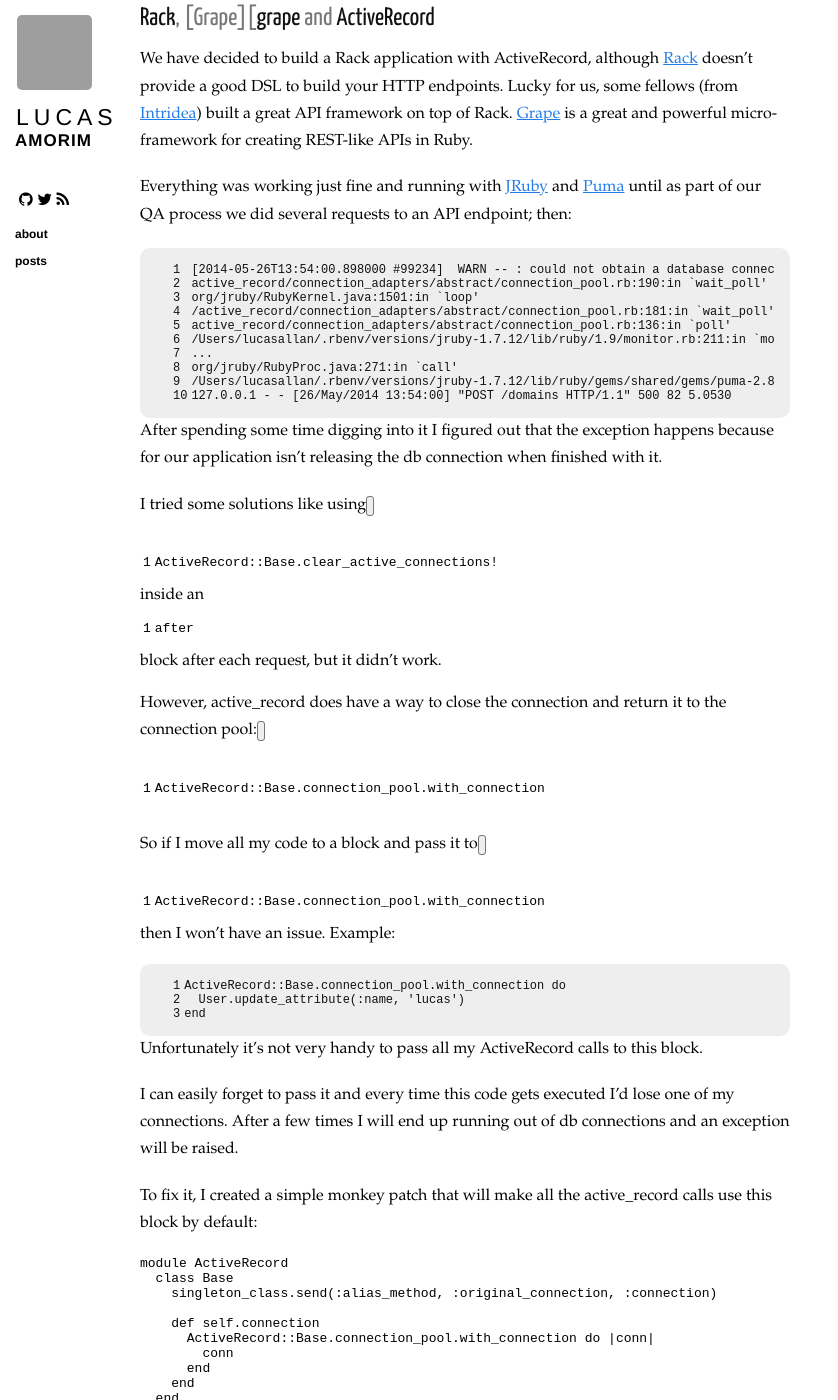
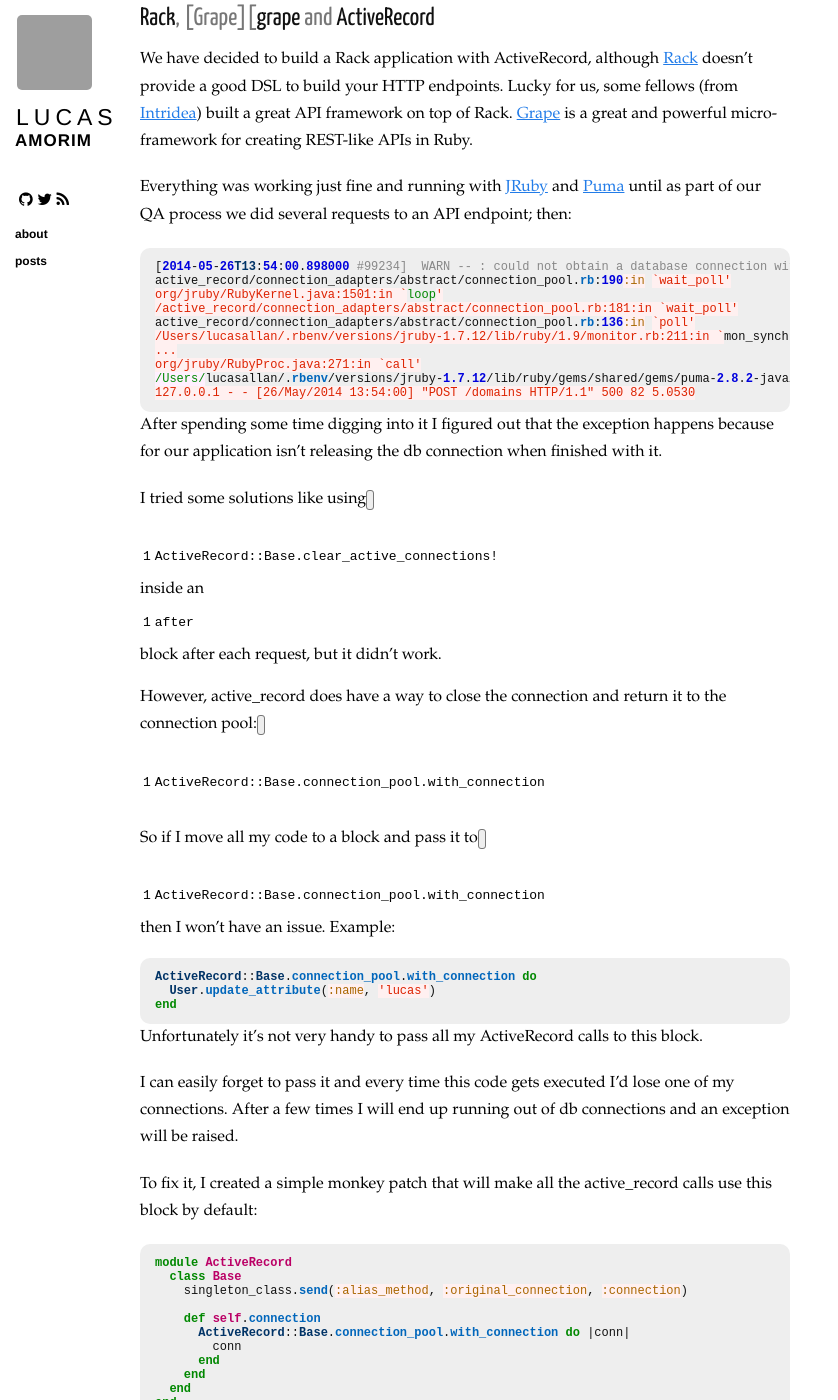
Before and after one commit to lucasallan/sh286.github.io, a Jekyll site: the page built from _posts/2014-05-26-fixing-concurrency-issues-with-active-record-in-a-rack-application.markdown, in a window 1280 px wide and 1400 px high, scrolled down 446 px. Shown: the whole window, without its empty margins (0-838 px from the left). Built offline with Jekyll 4.4.1, drawn with Linux system fonts in a browser that asks for light colours; nearby versions of some CDN libraries; Markdown is read by kramdown in place of the engine named in the settings; comment, search, counter and statistics services are not loaded; some of the changed text lies outside the part shown; grey boxes are pictures that could not be loaded.

Commit message:
highlight code snippets

````diff
--- a/_posts/2014-05-26-fixing-concurrency-issues-with-active-record-in-a-rack-application.markdown
+++ b/_posts/2014-05-26-fixing-concurrency-issues-with-active-record-in-a-rack-application.markdown
@@ -22,7 +22,7 @@
 
 Everything was working just fine and running with [JRuby][jruby] and [Puma][puma] until as part of our QA process we did several requests to an API endpoint; then:
 
-```
+{% highlight ruby %}
 [2014-05-26T13:54:00.898000 #99234]  WARN -- : could not obtain a database connection within 5.000 seconds (waited 5.001 seconds)
 active_record/connection_adapters/abstract/connection_pool.rb:190:in `wait_poll'
 org/jruby/RubyKernel.java:1501:in `loop'
@@ -33,7 +33,7 @@
 org/jruby/RubyProc.java:271:in `call'
 /Users/lucasallan/.rbenv/versions/jruby-1.7.12/lib/ruby/gems/shared/gems/puma-2.8.2-java/lib/puma/thread_pool.rb:92:in `spawn_thread'
 127.0.0.1 - - [26/May/2014 13:54:00] "POST /domains HTTP/1.1" 500 82 5.0530
-```
+{% endhighlight %}
 After spending some time digging into it I figured out that the exception happens because for our application isn't releasing the db connection when finished with it.
 
 I tried some solutions like using `ActiveRecord::Base.clear_active_connections!`
@@ -44,11 +44,11 @@
 So if I move all my code to a block and pass it to `ActiveRecord::Base.connection_pool.with_connection` then I won't have an issue.
 Example:
 
-```
+{% highlight ruby %}
 ActiveRecord::Base.connection_pool.with_connection do
   User.update_attribute(:name, 'lucas')
 end
-```
+{% endhighlight %}
 
 Unfortunately it's not very handy to pass all my ActiveRecord calls to this block.
 
@@ -57,7 +57,7 @@
 
 To fix it, I created a simple monkey patch that will make all the active_record calls use this block by default:
 
-```Ruby
+{% highlight ruby %}
 module ActiveRecord
   class Base
     singleton_class.send(:alias_method, :original_connection, :connection)
@@ -69,7 +69,7 @@
     end
   end
 end
-```
+{% endhighlight %}
 
 For more information, visit: [http://api.rubyonrails.org/classes/ActiveRecord/ConnectionAdapters/ConnectionPool.html][ar-doc]
 
````
